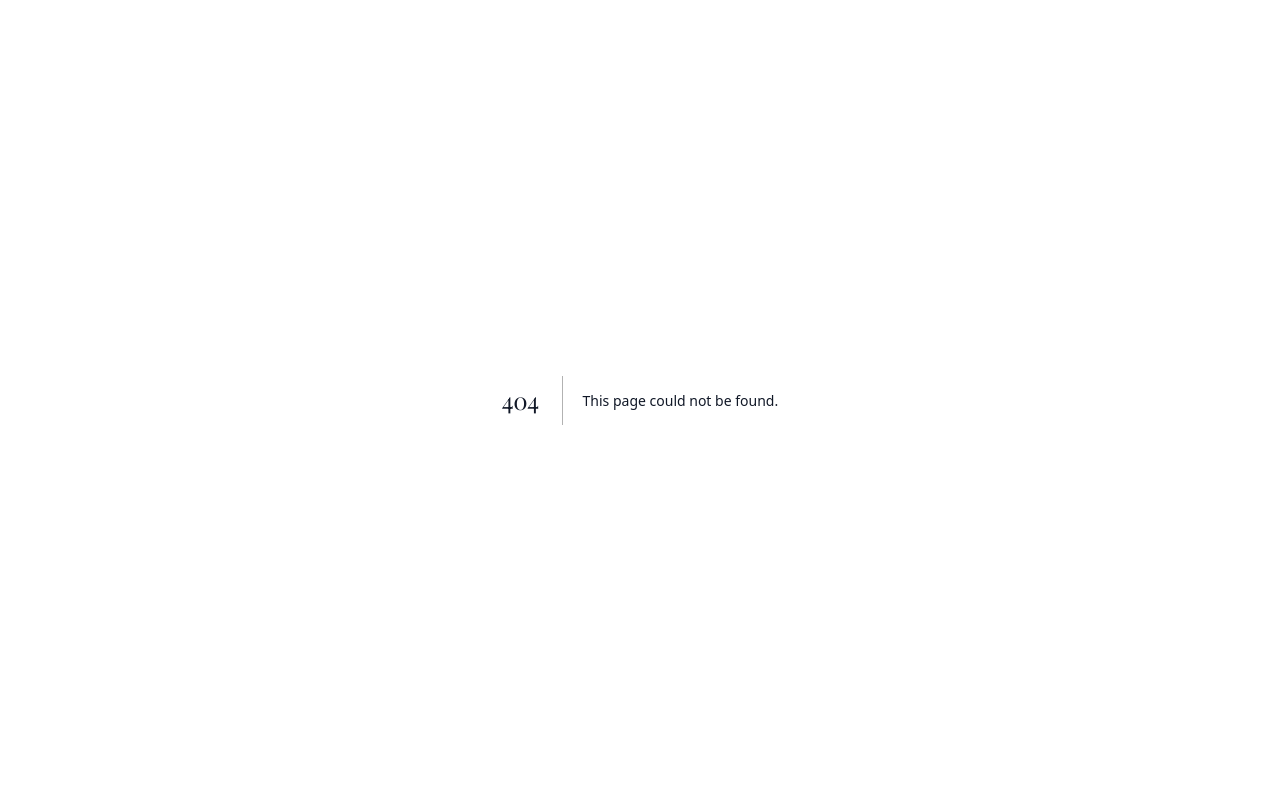
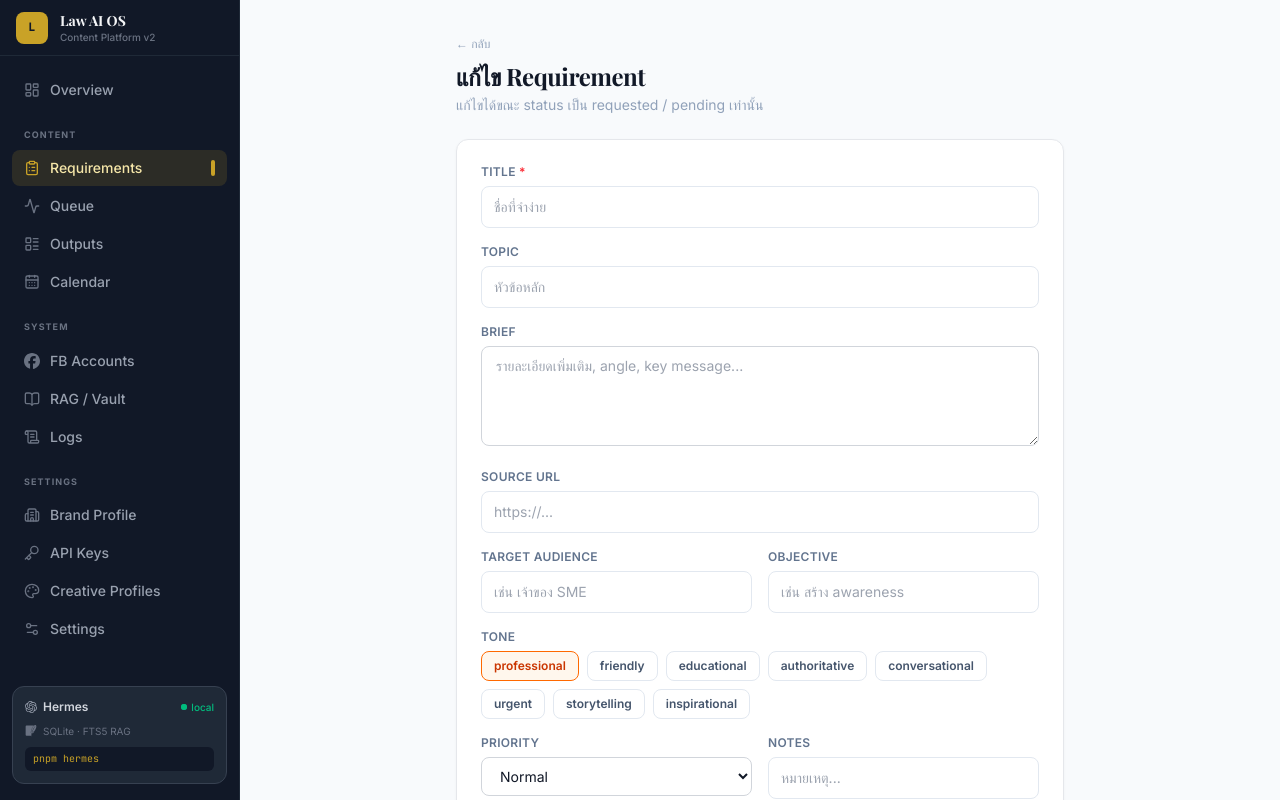
Before and after one commit to kaljakarin08-blip/fastwork001, a Next.js app: page /dashboard/requirements/1/edit in a window 1280 px wide. Before the commit this address had no page. Built offline with nearby package versions, Linux system fonts and the light colour scheme; no server answers.

Commit message:
feat: add Edit button and edit page for pending requirements

```diff
--- /dev/null
+++ b/app/dashboard/requirements/[id]/edit/page.tsx
@@ -0,0 +1,215 @@
+'use client'
+
+import { useState, useEffect } from 'react'
+import { useRouter, useParams } from 'next/navigation'
+
+const inputCls =
+  'w-full rounded-lg border border-slate-200 bg-white px-3 py-2.5 text-sm text-slate-900 placeholder:text-slate-400 focus:outline-none focus:border-orange-500 focus:ring-2 focus:ring-orange-100 transition-colors'
+
+const TONES = [
+  'professional', 'friendly', 'educational', 'authoritative',
+  'conversational', 'urgent', 'storytelling', 'inspirational',
+]
+
+export default function EditRequirementPage() {
+  const router = useRouter()
+  const { id } = useParams<{ id: string }>()
+  const [loading, setLoading] = useState(true)
+  const [saving, setSaving] = useState(false)
+  const [error, setError] = useState('')
+  const [form, setForm] = useState({
+    title: '',
+    topic: '',
+    brief: '',
+    target_audience: '',
+    objective: '',
+    tone: 'professional',
+    notes: '',
+    source_url: '',
+    priority: 'normal',
+  })
+
+  useEffect(() => {
+    fetch(`/api/local/requirements/${id}`)
+      .then((r) => r.json())
+      .then((d) => {
+        setForm({
+          title: d.title ?? '',
+          topic: d.topic ?? '',
+          brief: d.brief ?? '',
+          target_audience: d.target_audience ?? '',
+          objective: d.objective ?? '',
+          tone: d.tone ?? 'professional',
+          notes: d.notes ?? '',
+          source_url: d.source_url ?? '',
+          priority: d.priority ?? 'normal',
+        })
+        setLoading(false)
+      })
+      .catch(() => setLoading(false))
+  }, [id])
+
+  const set = (k: string, v: string) => setForm((f) => ({ ...f, [k]: v }))
+
+  async function handleSave(e: React.FormEvent) {
+    e.preventDefault()
+    setSaving(true)
+    setError('')
+    try {
+      const res = await fetch(`/api/local/requirements/${id}`, {
+        method: 'PATCH',
+        headers: { 'Content-Type': 'application/json' },
+        body: JSON.stringify(form),
+      })
+      const data = await res.json()
+      if (!res.ok) throw new Error(data.error ?? `HTTP ${res.status}`)
+      router.push(`/dashboard/requirements/${id}`)
+    } catch (err) {
+      setError(String(err))
+    } finally {
+      setSaving(false)
+    }
+  }
+
+  if (loading) return <div className="p-8 text-slate-400 text-sm">Loading…</div>
+
+  return (
+    <div className="p-8 max-w-2xl mx-auto pb-20 space-y-6">
+      <div>
+        <a
+          href={`/dashboard/requirements/${id}`}
+          className="text-xs text-slate-400 hover:text-orange-600 transition-colors font-medium"
+        >
+          ← กลับ
+        </a>
+        <h1 className="text-2xl font-bold text-slate-900 mt-2">แก้ไข Requirement</h1>
+        <p className="text-sm text-slate-400 mt-1">แก้ไขได้ขณะ status เป็น requested / pending เท่านั้น</p>
+      </div>
+
+      <form onSubmit={handleSave} className="space-y-4">
+        <div className="card p-6 space-y-4">
+          <div className="space-y-1.5">
+            <label className="text-xs font-semibold tracking-wide text-slate-500 uppercase block">
+              Title <span className="text-red-500">*</span>
+            </label>
+            <input
+              className={inputCls}
+              value={form.title}
+              onChange={(e) => set('title', e.target.value)}
+              placeholder="ชื่อที่จำง่าย"
+              required
+            />
+          </div>
+
+          <div className="space-y-1.5">
+            <label className="text-xs font-semibold tracking-wide text-slate-500 uppercase block">Topic</label>
+            <input
+              className={inputCls}
+              value={form.topic}
+              onChange={(e) => set('topic', e.target.value)}
+              placeholder="หัวข้อหลัก"
+            />
+          </div>
+
+          <div className="space-y-1.5">
+            <label className="text-xs font-semibold tracking-wide text-slate-500 uppercase block">Brief</label>
+            <textarea
+              className={`${inputCls} min-h-[100px] resize-y`}
+              value={form.brief}
+              onChange={(e) => set('brief', e.target.value)}
+              placeholder="รายละเอียดเพิ่มเติม, angle, key message..."
+            />
+          </div>
+
+          <div className="space-y-1.5">
+            <label className="text-xs font-semibold tracking-wide text-slate-500 uppercase block">Source URL</label>
+            <input
+              className={inputCls}
+              value={form.source_url}
+              onChange={(e) => set('source_url', e.target.value)}
+              placeholder="https://..."
+              type="url"
+            />
+          </div>
+
+          <div className="grid grid-cols-2 gap-4">
+            <div className="space-y-1.5">
+              <label className="text-xs font-semibold tracking-wide text-slate-500 uppercase block">Target Audience</label>
+              <input
+                className={inputCls}
+                value={form.target_audience}
+                onChange={(e) => set('target_audience', e.target.value)}
+                placeholder="เช่น เจ้าของ SME"
+              />
+            </div>
+            <div className="space-y-1.5">
+              <label className="text-xs font-semibold tracking-wide text-slate-500 uppercase block">Objective</label>
+              <input
+                className={inputCls}
+                value={form.objective}
+                onChange={(e) => set('objective', e.target.value)}
+                placeholder="เช่น สร้าง awareness"
+              />
+            </div>
+          </div>
+
+          <div className="space-y-1.5">
+            <label className="text-xs font-semibold tracking-wide text-slate-500 uppercase block">Tone</label>
+            <div className="flex flex-wrap gap-2">
+              {TONES.map((t) => (
+                <button
+                  key={t}
+                  type="button"
+                  onClick={() => set('tone', t)}
+                  className={`px-3 py-1.5 rounded-lg border text-xs font-semibold transition-all ${
+                    form.tone === t
+                      ? 'border-orange-500 bg-orange-50 text-orange-700'
+                      : 'border-slate-200 bg-white text-slate-600 hover:border-slate-300'
+                  }`}
+                >
+                  {t}
+                </button>
+              ))}
+            </div>
+          </div>
+
+          <div className="grid grid-cols-2 gap-4">
+            <div className="space-y-1.5">
+              <label className="text-xs font-semibold tracking-wide text-slate-500 uppercase block">Priority</label>
+              <select
+                className={inputCls}
+                value={form.priority}
+                onChange={(e) => set('priority', e.target.value)}
+              >
+                <option value="low">Low</option>
+                <option value="normal">Normal</option>
+                <option value="high">High</option>
+                <option value="urgent">Urgent</option>
+              </select>
+            </div>
+            <div className="space-y-1.5">
+              <label className="text-xs font-semibold tracking-wide text-slate-500 uppercase block">Notes</label>
+              <input
+                className={inputCls}
+                value={form.notes}
+                onChange={(e) => set('notes', e.target.value)}
+                placeholder="หมายเหตุ..."
+              />
+            </div>
+          </div>
+        </div>
+
+        {error && (
+          <div className="rounded-xl border border-red-200 bg-red-50 px-4 py-3 text-sm text-red-700">{error}</div>
+        )}
+
+        <div className="flex items-center justify-end gap-3">
+          <a href={`/dashboard/requirements/${id}`} className="btn-ghost text-sm">Cancel</a>
+          <button type="submit" disabled={saving} className="btn-gold disabled:opacity-50 text-sm">
+            {saving ? 'Saving…' : 'บันทึก →'}
+          </button>
+        </div>
+      </form>
+    </div>
+  )
+}
--- a/app/dashboard/requirements/[id]/page.tsx
+++ b/app/dashboard/requirements/[id]/page.tsx
@@ -60,7 +60,17 @@ export default async function RequirementDetailPage({
               )}
             </div>
           </div>
-          <RejectDeleteActions requirementId={req.id} status={req.status} />
+          <div className="flex items-center gap-2">
+            {['requested', 'pending', 'processing'].includes(req.status) && (
+              <Link
+                href={`/dashboard/requirements/${req.id}/edit`}
+                className="btn-ghost text-sm"
+              >
+                แก้ไข
+              </Link>
+            )}
+            <RejectDeleteActions requirementId={req.id} status={req.status} />
+          </div>
         </div>
       </div>
 
```
